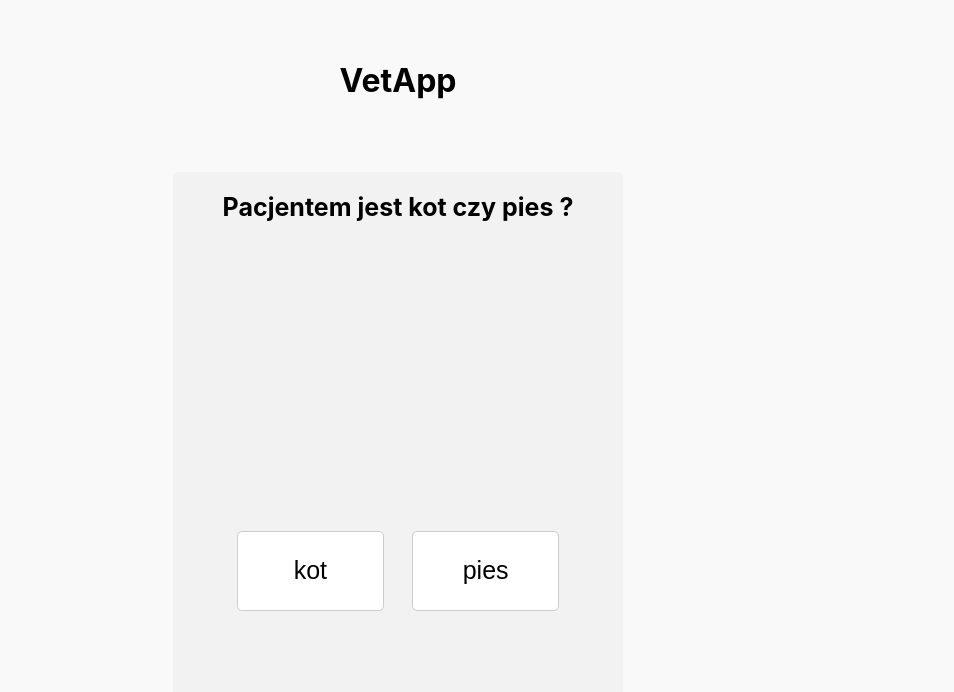
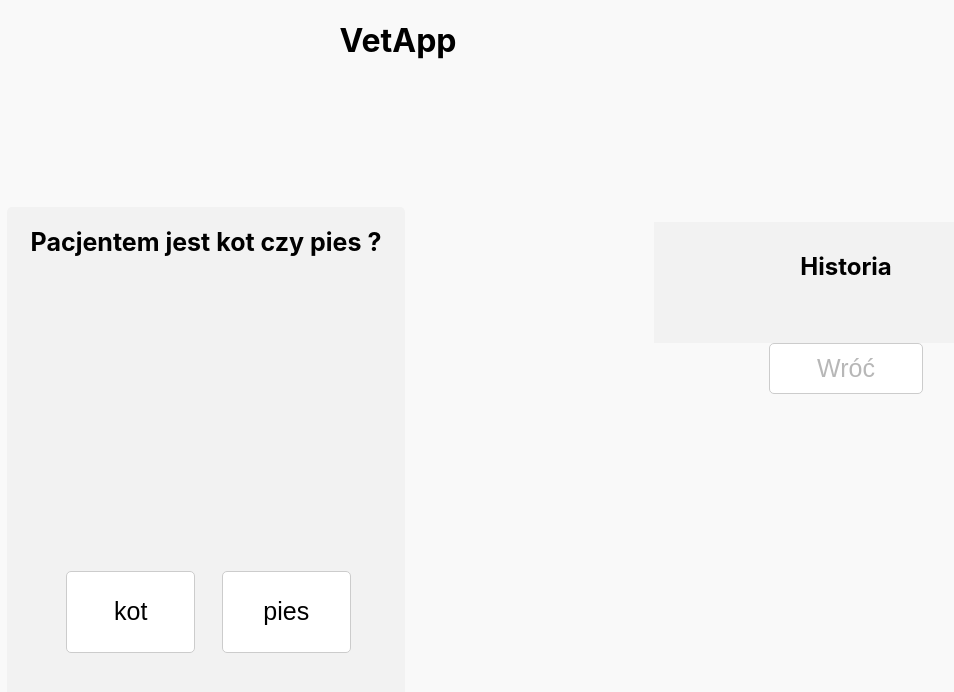
Before and after one commit to xoMichal/magisterkaVetBpp, a React (Create React App) app: page / in a window 1280 px wide. Shown: the top 692 px of the page, without its empty margins (242-1196 px from the left). Built offline with nearby package versions, Linux system fonts and the light colour scheme.

Commit message:
add-history-component

```diff
--- a/src/App.css
+++ b/src/App.css
@@ -1,5 +1,6 @@
 .App {
   text-align: center;
+
 }
 
 .container {
@@ -8,12 +9,15 @@
   align-items: center;
   justify-content: center;
   height: 100vh;
+  width: 100%;
+  display: flex;
+  flex-direction: row;
 }
 
 .question-container {
   display: flex;
   justify-content: center;
-  width: 80%;
+  width: 70%;
   height: 80%;
 }
 
@@ -93,3 +97,8 @@
   body {
   background-color: #f9f9f9;
   }
+  .center{
+    width: 100%;
+    display: flex;
+    justify-content: center;
+  }
--- a/src/App.tsx
+++ b/src/App.tsx
@@ -1,5 +1,6 @@
 import React, { useState, useEffect, useRef } from 'react';
 import './App.css';
+import History from './components/History';
 
 interface Question {
   question: string;
@@ -10,7 +11,7 @@ interface Diagnose {
   diagnose: string;
 }
 
-type CurrentQuestion = Question | Diagnose;
+type CurrentQuestion = Question & { answer?: string } | Diagnose;
 
 const initialQuestion: Question = {
   question: 'Pacjentem jest kot czy pies ?',
@@ -21,59 +22,25 @@ const App: React.FC = () => {
   const [currentQuestion, setCurrentQuestion] = useState<CurrentQuestion>(initialQuestion);
   const previousAnswerRef = useRef<string>('');
   const [isButtonDisabled, setIsButtonDisabled] = useState<boolean>(false);
+  const [history, setHistory] = useState<{ question: string; answer: string }[]>([]);
 
   useEffect(() => {
     setIsButtonDisabled(false);
   }, [currentQuestion]);
 
-  const handleAnswerClick = rules(setIsButtonDisabled, previousAnswerRef, currentQuestion, setCurrentQuestion);
 
-  const handleFinishClick = () => {
-    setCurrentQuestion(initialQuestion);
-  };
-
-  return (
-    <div className="container">
-      <h1>VetApp</h1>
-      <div className="question-container">
-        {'question' in currentQuestion ? (
-          <div className="question-box">
-            <div className="question-text">{currentQuestion.question}</div>
-            <div className="answers">
-              {currentQuestion.answers.map((answer) => (
-                <button
-                  key={answer}
-                  className="answer"
-                  disabled={isButtonDisabled}
-                  onClick={() => handleAnswerClick(answer)}
-                >
-                  {answer}
-                </button>
-              ))}
-            </div>
-          </div>
-        ) : (
-          <div className="diagnose-box">
-            <p className="diagnose">{currentQuestion.diagnose}</p>
-            <button className="finish-button" disabled={isButtonDisabled} onClick={handleFinishClick}>
-              Zakończ
-            </button>
-          </div>
-        )}
-      </div>
-    </div>
-  );
-};
-
-export default App;
-
-
-function rules(setIsButtonDisabled: React.Dispatch<React.SetStateAction<boolean>>, previousAnswerRef: React.MutableRefObject<string>, currentQuestion: CurrentQuestion, setCurrentQuestion: React.Dispatch<React.SetStateAction<CurrentQuestion>>) {
-  return (selectedAnswer: string) => {
+  const handleAnswerClick = (selectedAnswer: string) => {
     setIsButtonDisabled(true);
     previousAnswerRef.current = selectedAnswer;
+    if ('answers' in currentQuestion) {
+      const newHistoryItem = {
+        question: currentQuestion.question,
+        answer: selectedAnswer,
+      };
+      setHistory([...history, newHistoryItem]);
 
-    if (
+      // Logika zmiany pytania na podstawie odpowiedzi
+      if (
       previousAnswerRef.current === "kot" &&
       (currentQuestion as Question).question === "Pacjentem jest kot czy pies ?"
       ) {
@@ -861,8 +828,64 @@ function rules(setIsButtonDisabled: React.Dispatch<React.SetStateAction<boolean>
       (currentQuestion as Question).question === "Czy zwierzę odzyskało oddech?"
       ) {
         setCurrentQuestion({diagnose: "Diagnoza: Zwierzę nie zyje"})
-      }
+      }}
+  };
 
-      // setCurrentQuestion({diagnose: "Dziękujemy za skorzystanie z naszej aplikacji. Wciśnij reset aby rozpocząć diagnozę"})
-      };
-}
+  const handleBackClick = () => {
+    if (history.length > 0) {
+      const previousQuestion = history[history.length - 1].question;
+      const previousAnswer = history[history.length - 1].answer;
+      setCurrentQuestion({ question: previousQuestion, answers: [previousAnswer, ''] });
+      setHistory(history.slice(0, history.length - 1));
+    }
+  };
+
+  const handleFinishClick = () => {
+    setCurrentQuestion(initialQuestion);
+    setHistory([])
+  };
+
+  return (
+    <>
+    <h1>VetApp</h1>
+    <div className="container">
+      <div className="question-container">
+        {'question' in currentQuestion ? (
+          <div className="question-box">
+            <div className="question-text">{currentQuestion.question}</div>
+            <div className="answers">
+              {currentQuestion.answers.map((answer) => (
+                <button
+                  key={answer}
+                  className="answer"
+                  disabled={isButtonDisabled}
+                  onClick={() => handleAnswerClick(answer)}
+                >
+                  {answer}
+                </button>
+              ))}
+            </div>
+          </div>
+        ) : (
+          <div className="diagnose-box">
+            <p className="diagnose">{currentQuestion.diagnose}</p>
+            <button className="finish-button" disabled={isButtonDisabled} onClick={handleFinishClick}>
+              Zakończ
+            </button>
+          </div>
+        )}
+      </div>
+      <div className="history-container">
+        <History history={history} />
+        <div className='center'>
+          <button className="finish-button" onClick={handleBackClick} disabled={history.length === 0}>
+            Wróć
+          </button>
+        </div>
+      </div>
+    </div>
+    </>
+  );
+};
+
+export default App;
--- /dev/null
+++ b/src/components/History.css
@@ -0,0 +1,36 @@
+.history-container{
+  width: 30%;
+  height: 70%;
+}
+.history {
+  margin-top: 20px;
+  background-color: #f2f2f2;
+  padding: 10px;
+  box-sizing: border-box;
+  display: flex;
+  justify-content: flex-start;
+  flex-direction: column;
+
+}
+
+.history h2 {
+  text-align: center;
+}
+
+.history-list {
+  list-style-type: none;
+  padding: 0;
+  margin: 0;
+}
+
+.history-item {
+  margin-bottom: 10px;
+}
+
+.question {
+  font-weight: bold;
+}
+
+.answer {
+  margin-left: 10px;
+}
--- /dev/null
+++ b/src/components/History.tsx
@@ -0,0 +1,23 @@
+import React from 'react';
+import "./History.css"
+
+interface HistoryProps {
+  history: { question: string; answer: string }[];
+}
+
+const History: React.FC<HistoryProps> = ({ history }) => {
+  return (
+    <div className="history">
+    <h2>Historia</h2>
+      <ul>
+        {history.map((item, index) => (
+          <li key={index}>
+            <strong>Pytanie:</strong> {item.question} | <strong>Odpowiedź:</strong> {item.answer}
+          </li>
+        ))}
+      </ul>
+    </div>
+  );
+};
+
+export default History;
```
